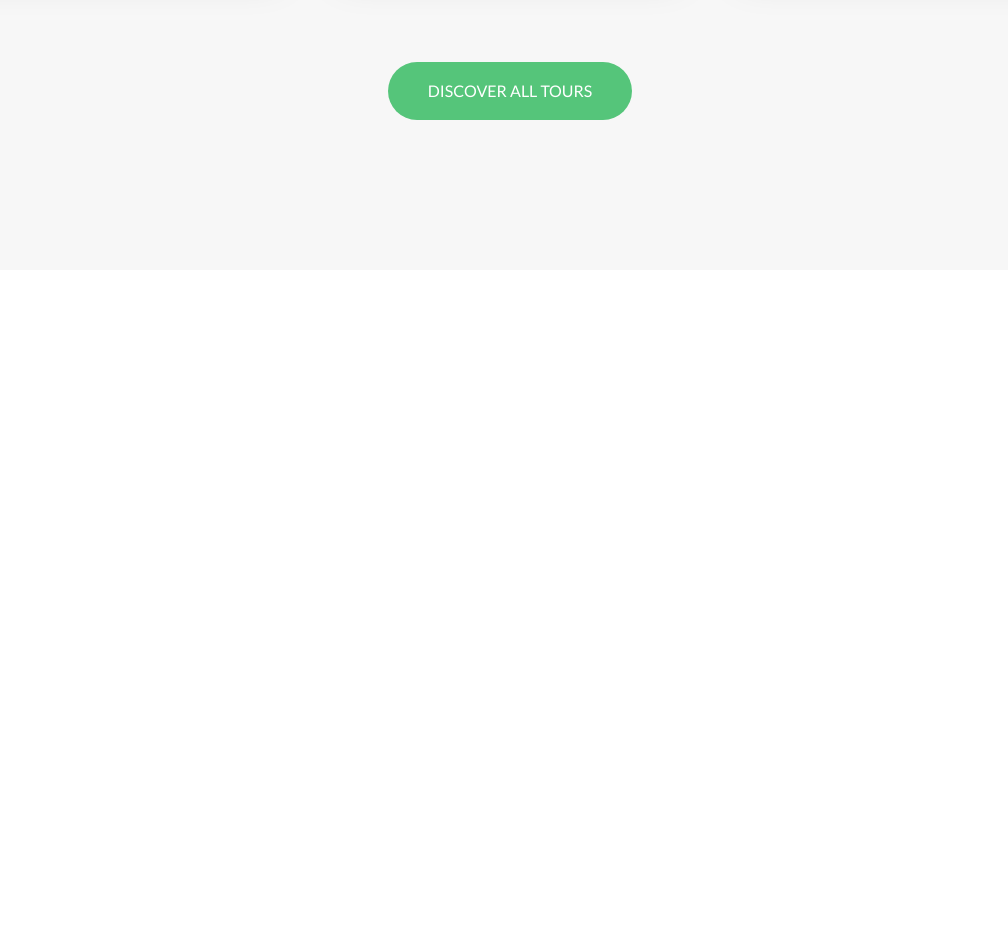
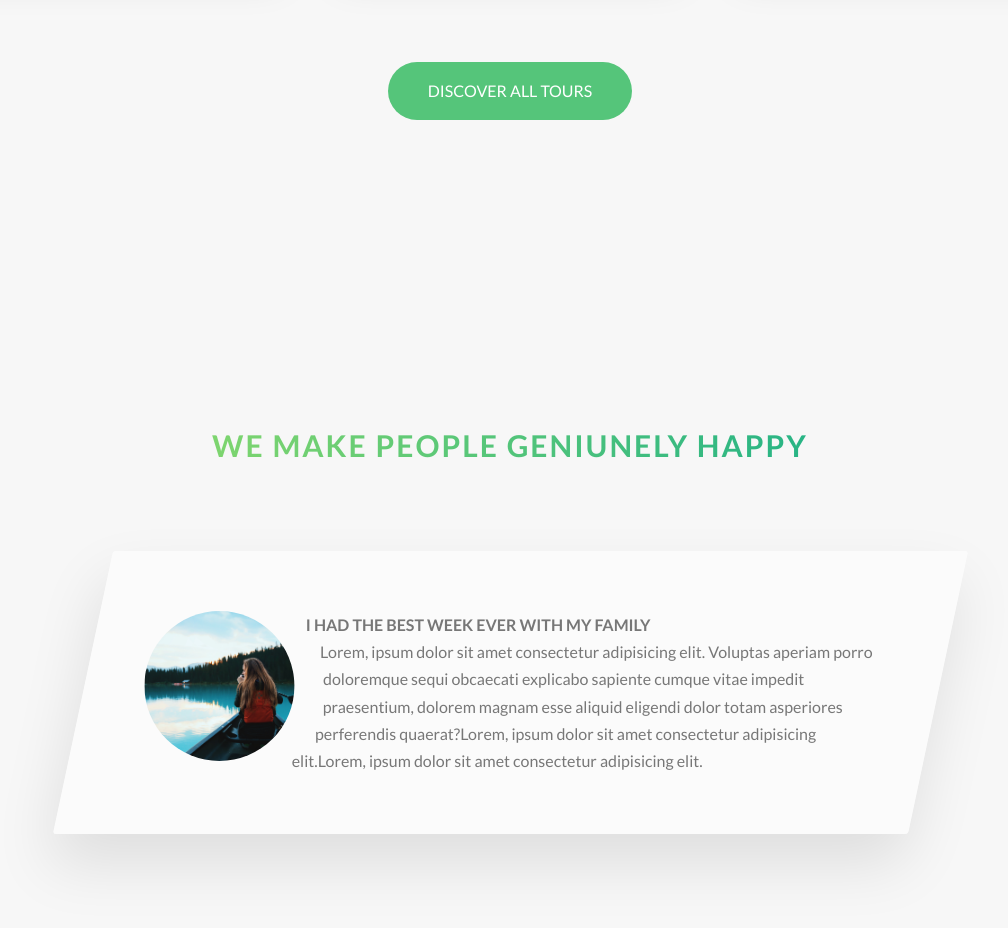
Before and after one commit to MohamedAminebenhmida/Natours, a website: page index.html in a window 1280 px wide. Shown: the part 3135-4063 px from the top of the page, without its empty margins (130-1138 px from the left). Before the commit the page ends 3435 px from the top, so only its background shows below. Drawn offline with Linux system fonts and the light colour scheme.

Commit message:
story section build-up

```diff
--- a/index.html
+++ b/index.html
@@ -206,6 +206,26 @@
       <a href="#" class="btn btn--green">Discover all tours</a>
     </div>
     </section>
+    <section class="section-stories">
+      <div class="u-center-text u-margin-bottom-big">
+        <h2 class="heading-secondary">
+          We make people geniunely happy
+        </h2>
+      </div>
+      <div class="row">
+        <div class="story">
+          <figure class="story__shape">
+            <img src="img/nat-8.jpg" alt="Tour" class="story__image">
+          </figure>
+          <div class="story__text">
+            <h3 class="heading-tertiary">
+              I had the best week ever with my family
+            </h3>
+            <p>Lorem, ipsum dolor sit amet consectetur adipisicing elit. Voluptas aperiam porro doloremque sequi obcaecati explicabo sapiente cumque vitae impedit praesentium, dolorem magnam esse aliquid eligendi dolor totam asperiores perferendis quaerat?Lorem, ipsum dolor sit amet consectetur adipisicing elit.Lorem, ipsum dolor sit amet consectetur adipisicing elit.</p>
+          </div>
+        </div>
+      </div>
+    </section>
   </main>
   <!---
 <section class="gird-test">
--- /dev/null
+++ b/sass/components/_story.scss
@@ -0,0 +1,26 @@
+.story {
+    width: 75%;
+    margin: 0 auto;
+    box-shadow: 0 3rem 6rem rgba($color-black,.1);
+    background-color: rgba($color-white, .6);
+    border-radius: 3px;
+    padding: 6rem;
+    padding-left: 9rem;
+    font-size: $default-font-size;
+    transform: skewX(-12deg);
+
+    &__shape {
+        width:15rem;
+        height: 15rem;
+        float: left;
+        shape-outside: circle(50% at 50% 50%);
+        clip-path: circle(50% at 50% 50%);
+        transform: translateX(-3rem)skewX(12deg);
+    }
+    &__image {
+        height: 100%;
+    }
+    &__text {
+    transform: skewX(12deg);
+    }
+}
--- a/sass/main.scss
+++ b/sass/main.scss
@@ -13,4 +13,5 @@
 @import "components/composition";
 @import "components/feature-box";
 @import "components/card";
+@import "components/story";
 @import "layout/grid";
--- a/sass/pages/_home.scss
+++ b/sass/pages/_home.scss
@@ -18,3 +18,7 @@
     padding: 25rem 0 15rem 0;
     margin-top: -10rem;
 }
+.section-stories {
+    padding: 15rem 0;
+    background-color: $color-grey-light-1
+}
```
Also changed, not shown: css/style.css.
